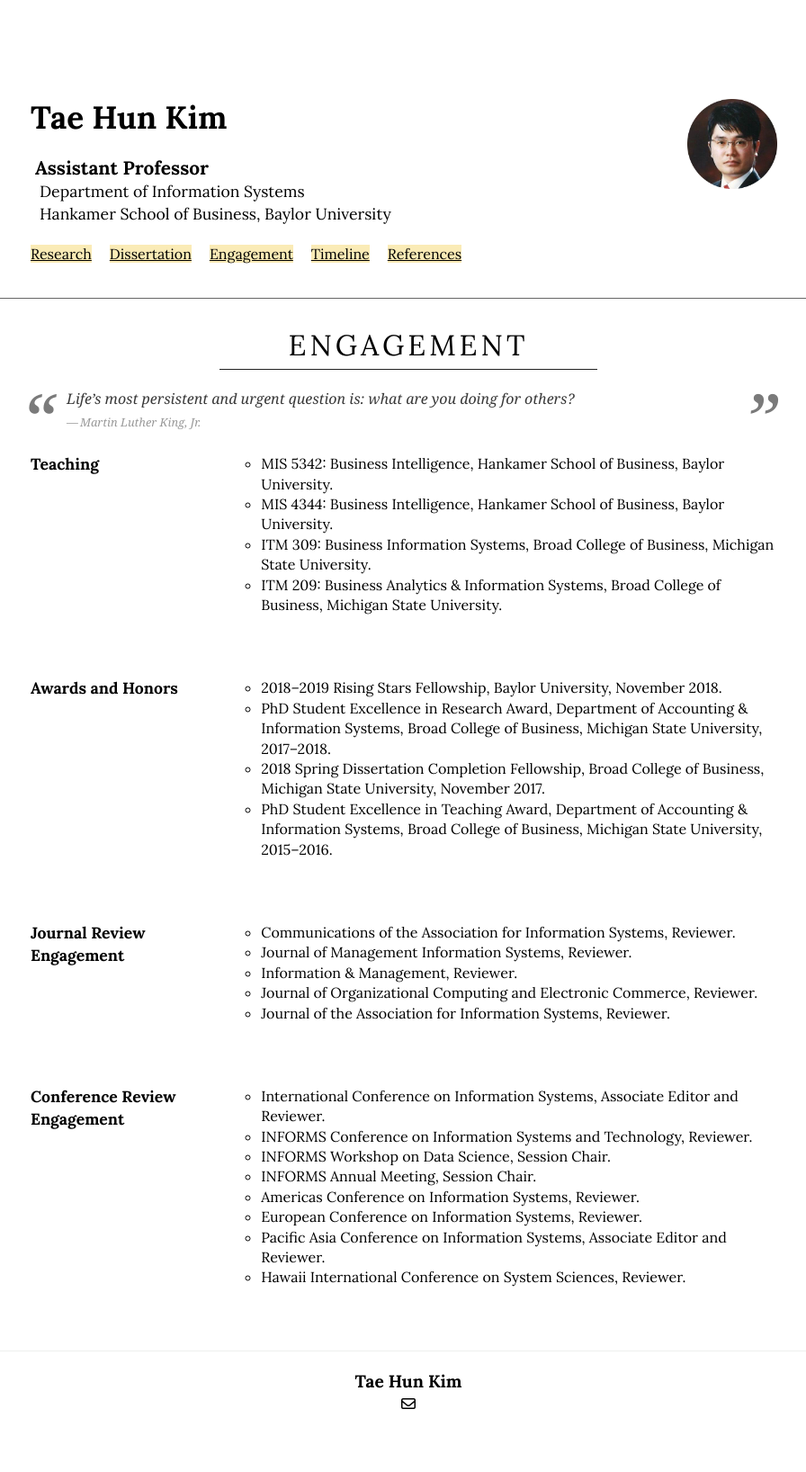
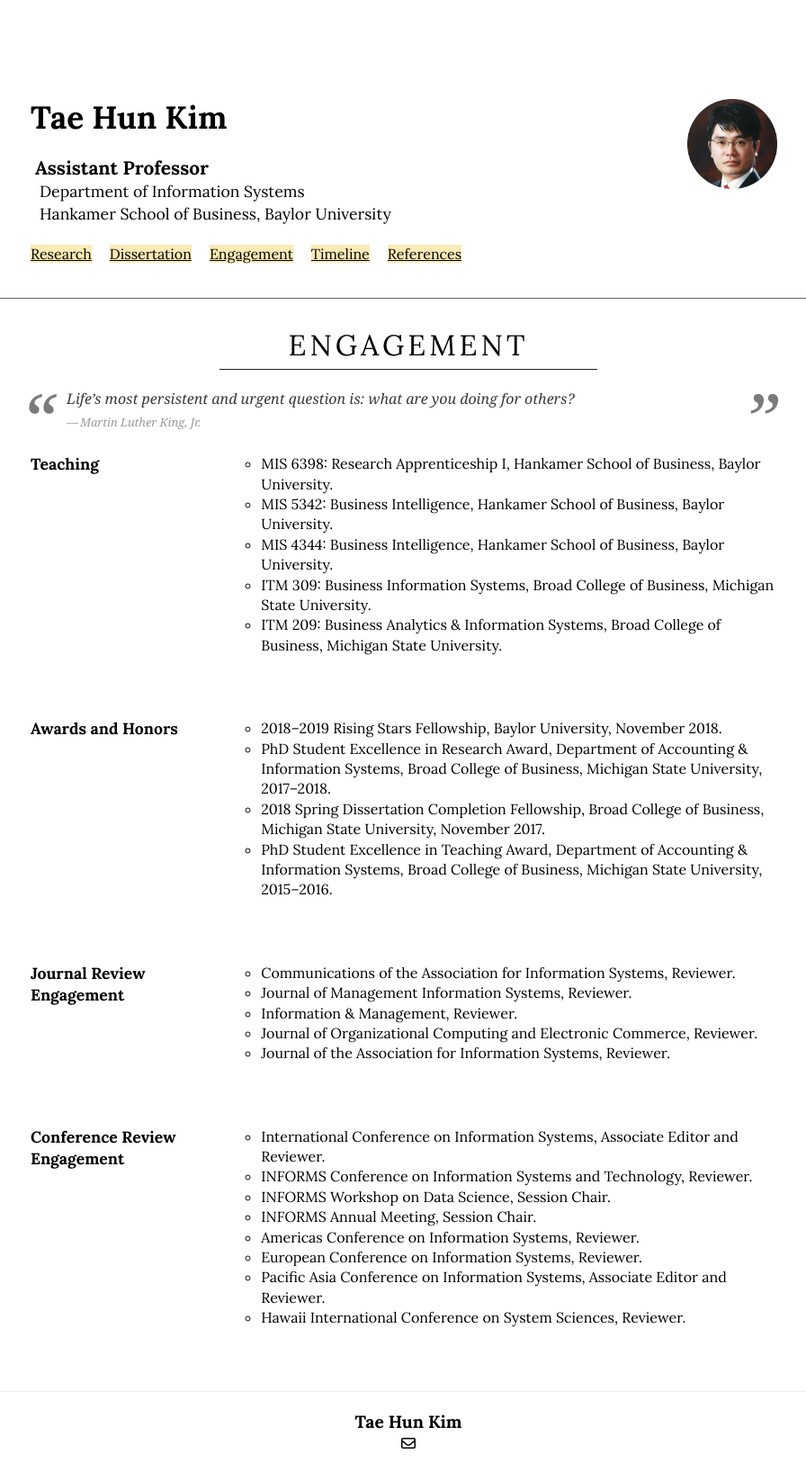
Before and after one commit to istaehun/taehun, a Jekyll site: the page built from engagement.html, in a window 1280 px wide. Shown: the whole page at 90% size, without its empty margins (186-1082 px from the left). Built offline with Jekyll 4.4.1, drawn with Linux system fonts in a browser that asks for light colours; nearby versions of some CDN libraries; before the commit the page ends 1591 px from its top, so only the background shows below that.

Commit message:
Update engagement.yml

```diff
--- a/_data/engagement.yml
+++ b/_data/engagement.yml
@@ -2,6 +2,7 @@ engagements:
   -
     title: Teaching
     list:
+      - "MIS 6398: Research Apprenticeship I, Hankamer School of Business, Baylor University."
       - "MIS 5342: Business Intelligence, Hankamer School of Business, Baylor University."
       - "MIS 4344: Business Intelligence, Hankamer School of Business, Baylor University."
       - "ITM 309: Business Information Systems, Broad College of Business, Michigan State University."
```
